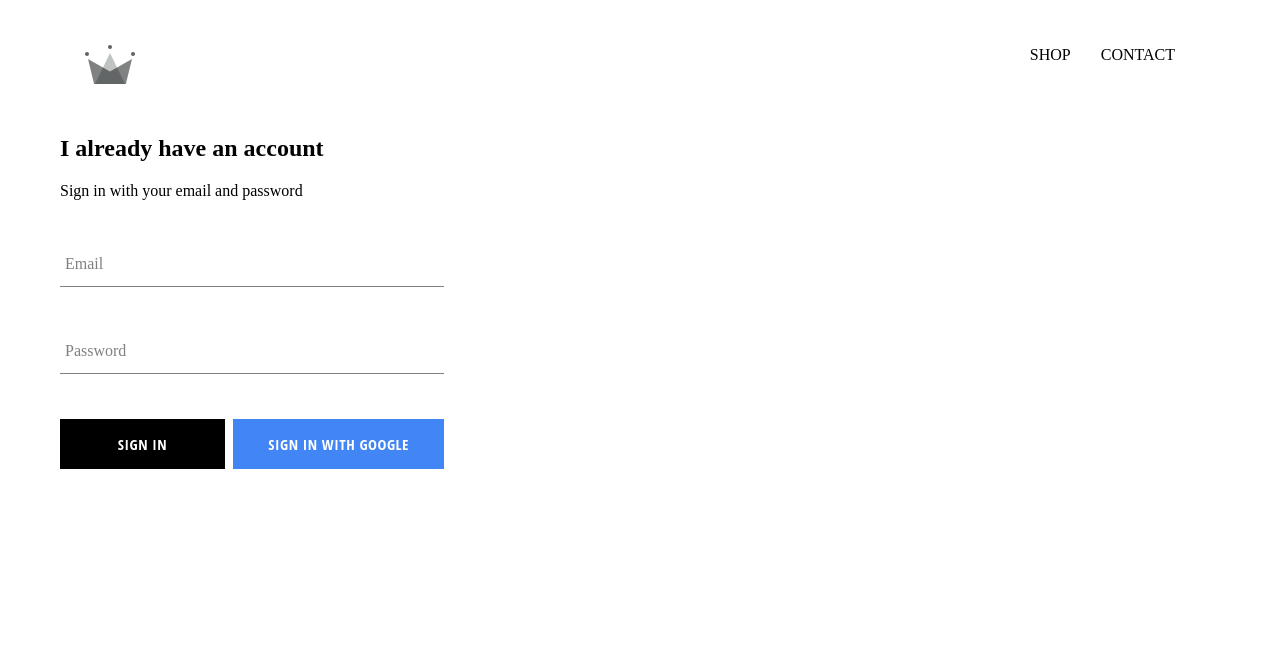
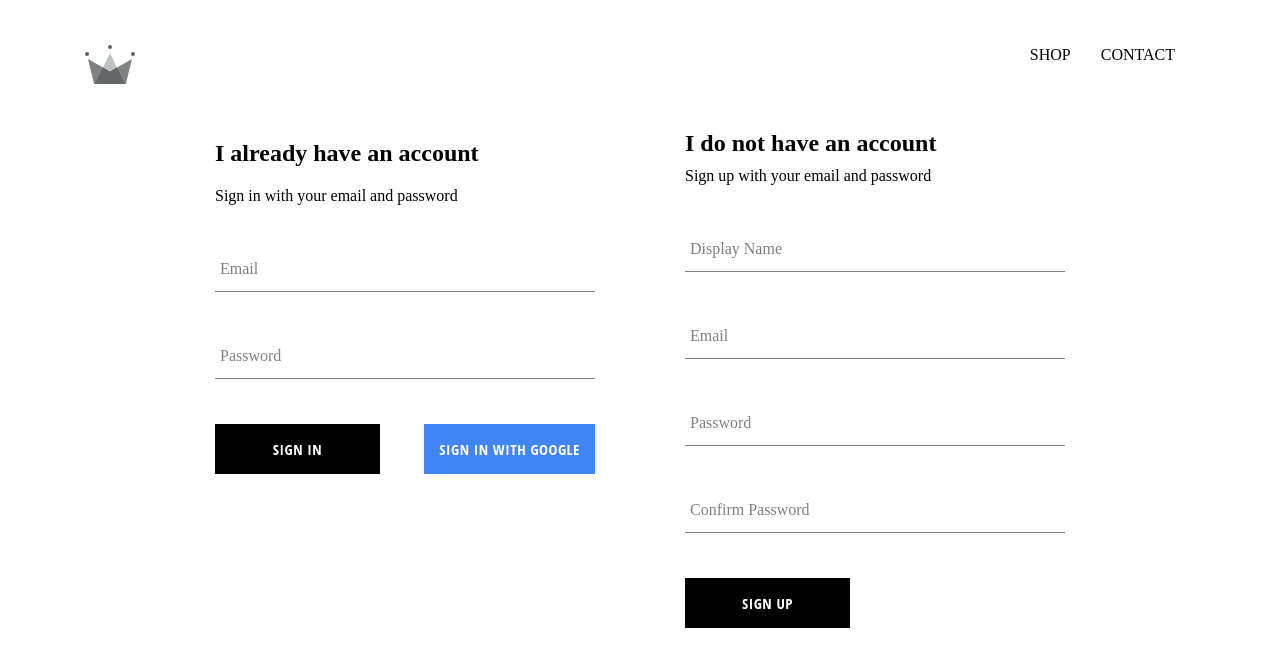
Before and after one commit to allotei5/crown-clothing, a React (Create React App) app: page /signin in a window 1280 px wide. Shown: the top 666 px of the page. Built offline with nearby package versions, Linux system fonts and the light colour scheme; no server answers; a web font is replaced by a local one.

Commit message:
sign up with email and password

```diff
--- a/src/App.js
+++ b/src/App.js
@@ -5,7 +5,7 @@
 import ShopPage from './components/pages/shop/shop.component';
 import Header from './components/header/header.component';
 import SignInAndSignUpPage from './components/pages/sign-in-and-sign-up/sign-in-and-sign-up.component';
-import { auth } from './firebase/firebase.utils';
+import { auth, createUserProfileDocument } from './firebase/firebase.utils';
 
 class App extends React.Component {
   constructor() {
@@ -19,9 +19,21 @@
   unsubscribeFromAuth = null;
 
   componentDidMount() {
-    this.unsubscribeFromAuth = auth.onAuthStateChanged(user => {
-      this.setState({ currentUser: user });
-      // console.log(this.state.currentUser);
+    this.unsubscribeFromAuth = auth.onAuthStateChanged(async userAuth => {
+      if(userAuth){
+        const userRef = await createUserProfileDocument(userAuth);
+
+        userRef.onSnapshot(snapShot => {
+          this.setState({
+            currentUser: {
+              id: snapShot.id,
+              ...snapShot.data()
+            }
+          })
+        })
+      }else{
+        this.setState({currentUser: userAuth});
+      }
     })
   }
 
--- a/src/components/custom-button/custom-button.component.jsx
+++ b/src/components/custom-button/custom-button.component.jsx
@@ -3,7 +3,7 @@
 import './custom-button.styles.scss';
 
 const CustomButton = ({ children, isGoogleSignIn, ...otherProps }) => (
-    <button className={`${isGoogleSignIn ? 'google-sign-in' : ''} custom-button`} {...otherProps}>
+    <button className={`${isGoogleSignIn ? 'google-sign-in ' : ''}custom-button`} {...otherProps}>
         {children}
     </button>
 );
--- a/src/components/custom-button/custom-button.styles.scss
+++ b/src/components/custom-button/custom-button.styles.scss
@@ -4,7 +4,7 @@
     height: 50px;
     letter-spacing: 0.5px;
     line-height: 50px;
-    padding: 0 35px 0 35px;
+    padding: 0 15px 0 15px;
     font-size: 15px;
     background-color: black;
     color: white;
--- a/src/components/pages/sign-in-and-sign-up/sign-in-and-sign-up.component.jsx
+++ b/src/components/pages/sign-in-and-sign-up/sign-in-and-sign-up.component.jsx
@@ -2,10 +2,12 @@
 
 import './sign-in-and-sign-up.styles.scss';
 import SignIn from '../../sign-in/sign-in.component';
+import SignUp from '../../sign-up/sign-up.component';
 
 const SignInAndSignUpPage = () => (
     <div className='sign-in-and-sign-up'>
         <SignIn />
+        <SignUp />
     </div>
 );
 
--- a/src/components/pages/sign-in-and-sign-up/sign-in-and-sign-up.styles.scss
+++ b/src/components/pages/sign-in-and-sign-up/sign-in-and-sign-up.styles.scss
@@ -0,0 +1,6 @@
+.sign-in-and-sign-up {
+    width: 850px;
+    display: flex;
+    justify-content: space-between;
+    margin: 30px auto;
+}
--- a/src/components/sign-in/sign-in.styles.scss
+++ b/src/components/sign-in/sign-in.styles.scss
@@ -1,5 +1,5 @@
 .sign-in{
-    width: 30vw;
+    width: 380px;
     display: flex;
     flex-direction: column;
 
--- /dev/null
+++ b/src/components/sign-up/sign-up.component.jsx
@@ -0,0 +1,67 @@
+import React from "react";
+import FormInput from "../form-input/form-input.component";
+import CustomButton from "../custom-button/custom-button.component";
+
+import { auth, createUserProfileDocument } from "../../firebase/firebase.utils";
+import './sign-up.styles.scss';
+
+class SignUp extends React.Component{
+    constructor() {
+        super();
+
+        this.state = {
+            displayName: '',
+            email: '',
+            password: '',
+            confirmPassword: ''
+        }
+    }
+
+    handleSubmit = async event => {
+        event.preventDefault();
+        const {displayName, email, password, confirmPassword} = this.state;
+
+        if (password !== confirmPassword){
+            alert("passwords don't match");
+            return;
+        }
+
+        try {
+            const {user} = await auth.createUserWithEmailAndPassword(email, password);
+
+            await createUserProfileDocument(user, {displayName});
+            this.setState({
+                displayName: '',
+                email: '',
+                password: '',
+                confirmPassword: ''
+            });
+        } catch (error) {
+            console.log(error);
+        }
+    }
+
+    handleChange = event => {
+        const { name, value } = event.target;
+        this.setState({ [name]: value});
+    }
+
+    render() {
+        const {displayName, email, password, confirmPassword} = this.state;
+        return (
+            <div className="sign-up">
+                <h2 className="title">I do not have an account</h2>
+                <span>Sign up with your email and password</span>
+                <form className="sign-up-form" onSubmit={this.handleSubmit}>
+                    <FormInput type='text' name='displayName' value={displayName} onChange={this.handleChange} label='Display Name' required/>
+                    <FormInput type='email' name='email' value={email} onChange={this.handleChange} label='Email' required/>
+                    <FormInput type='password' name='password' value={password} onChange={this.handleChange} label='Password' required/>
+                    <FormInput type='password' name='confirmPassword' value={confirmPassword} onChange={this.handleChange} label='Confirm Password' required/>
+                    <CustomButton type="submit">SIGN UP</CustomButton>
+                </form>
+            </div>
+        )
+    }
+}
+
+export default SignUp;
--- /dev/null
+++ b/src/components/sign-up/sign-up.styles.scss
@@ -0,0 +1,9 @@
+.sign-up {
+    display: flex;
+    flex-direction: column;
+    width: 380px;
+
+    .title {
+        margin: 10px 0;
+    }
+}
--- a/src/firebase/firebase.utils.js
+++ b/src/firebase/firebase.utils.js
@@ -12,6 +12,34 @@
     measurementId: "G-GR9M2CL2TY"
   };
 
+export const createUserProfileDocument = async (userAuth, additionalData) => {
+  if(!userAuth) return;
+
+  const userRef = firestore.doc(`users/${userAuth.uid}`);
+
+  const snapShot = await userRef.get();
+
+  if(!snapShot.exists){
+    const { displayName, email } = userAuth;
+    const createdAt = new Date();
+
+    try {
+      await userRef.set({
+        displayName,
+        email,
+        createdAt,
+        ...additionalData
+      })
+    } catch (error) {
+      console.log('error creating user', error.message)
+    }
+  }
+
+  return userRef;
+
+  // console.log(firestore.doc('users/asdfa'))
+}
+
 firebase.initializeApp(config);
 
 export const auth = firebase.auth();
```
Lines whose indentation alone changed are shown as unchanged.
